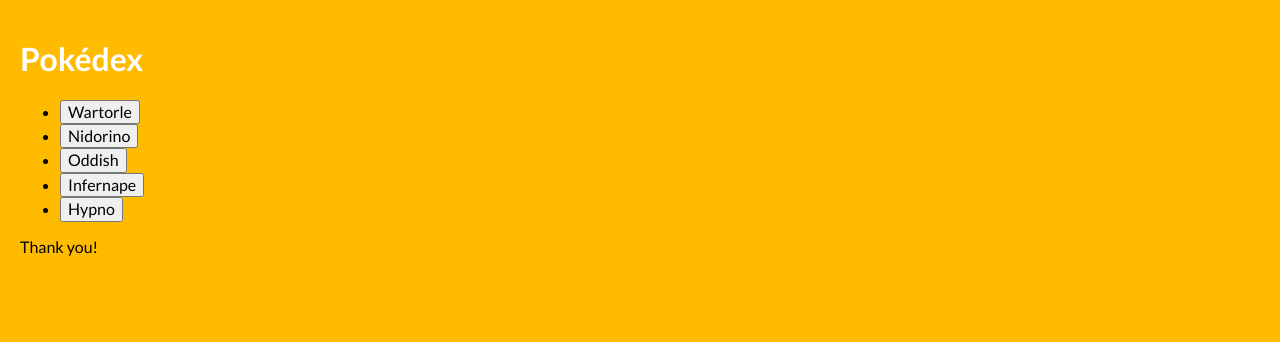
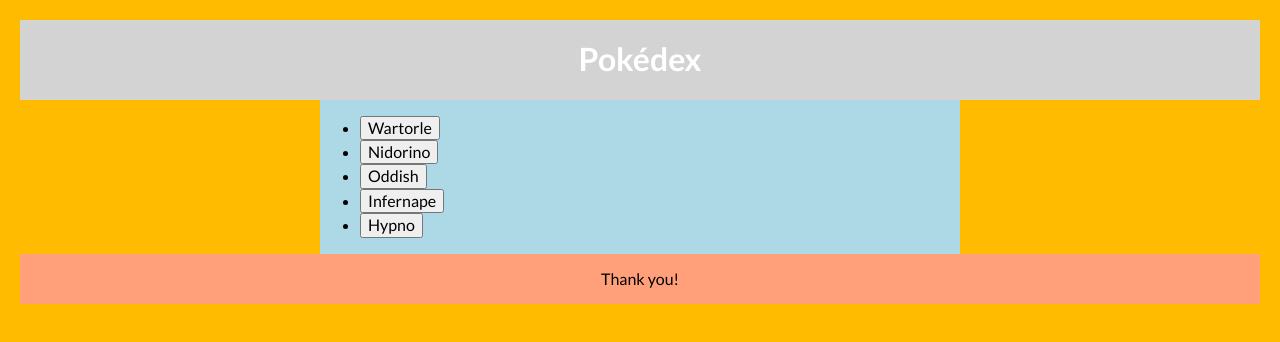
Before and after one commit to KiraSl/pokedex-app, a website: page index.html in a window 1280 px wide. Drawn offline with nearby package versions, Linux system fonts and the light colour scheme.

Commit message:
Add first version of grid

```diff
--- a/sass/main.scss
+++ b/sass/main.scss
@@ -16,3 +16,40 @@
 h1 {
   color: $color-white;
 }
+
+.wrapper {
+  display: grid;
+  grid-template-columns: 300px auto 300px;
+}
+
+
+
+.page-header {
+  grid-column: span 3;
+  background-color: lightgray;
+
+  & h1 {
+    text-align: center;
+  }
+}
+
+.page-content {
+
+  background-color: lightblue;
+  grid-column: 2 / 3;
+  grid-row: 2 / 3;
+}
+
+.pokemon-list {
+
+}
+
+.page-footer {
+  grid-column: span 3;
+  background-color: lightsalmon;
+
+  & p {
+   text-align: center;
+  }
+
+}
```
Also changed, not shown: css/styles.css.
